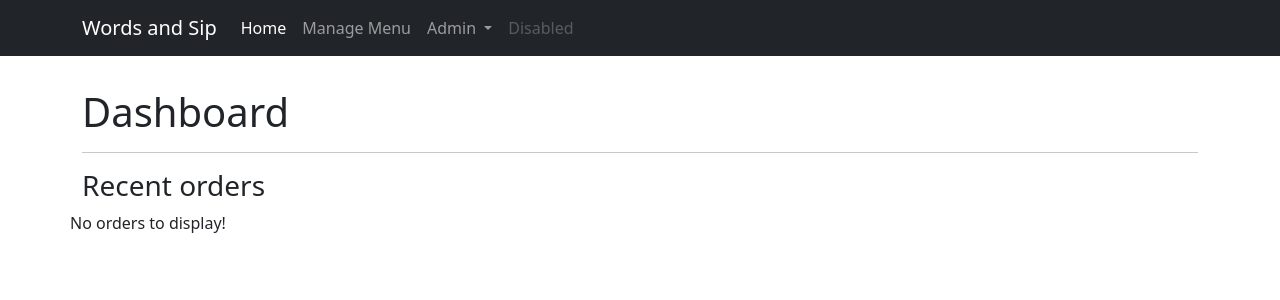
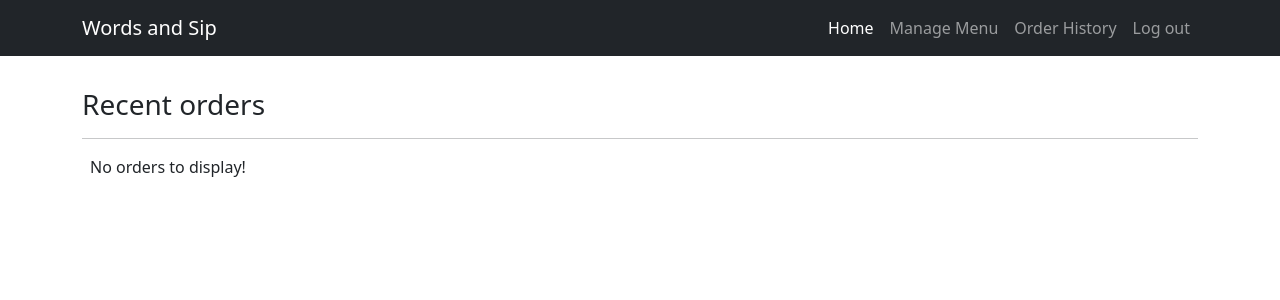
Before and after one commit to StandinKP/wordsandsips, a Flask app: page /admin/dashboard in a window 1280 px wide. Shown: the top 300 px of the page. Run offline with Flask 2, Linux system fonts and the light colour scheme; the visitor is signed in with stand-in values (Sample User, id 1); data that the repository does not hold is empty.

Commit message:
order history added

```diff
--- a/app.py
+++ b/app.py
@@ -74,8 +74,12 @@ def checkout():
         total += int(pro.get("price")) * int(cart_dict[product_id])
     return render_template("checkout.html", cart=cart, total=total)
 
+
 @app.route('/remove_from_cart/<string:product_id>')
 def remove_from_cart(product_id):
+    product = db.child("menu").child(product_id).get().val()
+    price = product["price"]
+    session["cart"]["cart_total"] -= int(price) * int(session["cart"]["products"][product_id])
     del session["cart"]["products"][product_id]
     flash("Item deleted from cart!", "info")
     return redirect(url_for("checkout"))
@@ -85,7 +89,6 @@ def remove_from_cart(product_id):
 def confirm_order():
     cart_dict = session["cart"]["products"]
     cart = []
-    total = 0
     for product_id in list(cart_dict.keys()):
         pro = db.child("menu").child(product_id).get().val()
         amount = int(pro.get("price")) * int(cart_dict[product_id])
@@ -96,24 +99,33 @@ def confirm_order():
             "amount": amount ,
             "category": pro.get("category"),
         })
-        total += amount
     order_id = randint(1, 99999)
+    cart.append({
+        "entry_fee": session["service_charge"]
+    })
     data = {
         "name": session["name"],
         "order_no": order_id,
         "order": cart,
-        "total": total,
+        "total": session["cart"]["cart_total"] + session["service_charge"],
         'location': session["location"],
-        "start_time": session["start_time"]
+        "start_time": session["start_time"],
+        "status": "OPEN"
     }
     if session["location"] == "inside":
         data.update({"quantity": session["quantity"]})
     res = db.child("orders").push(data)
-    session["cart"] = {"products": [], "cart_total": 0}
+    session["cart"] = {"products": {}, "cart_total": 0}
+    session["service_charge"] = 0
     print(res)
     flash("Order placed", "success")
     return redirect(url_for("menu"))
 
+
+@app.route('/add_cigarette/<string:order_id>')
+def add_cigarette(order_id):
+    order = db.child("orders").order_by_child("order_no").equal_to(order_id).child("order")
+    order.update({"cigarettes": order["cigarettes"] + 1})
 
 @app.route("/update_quantity/<product_id>/<quantity>")
 def update_product_quantity(product_id, quantity):
@@ -140,12 +152,16 @@ def checkin():
         phone = request.form['phone']
         location = request.form['location']
         table = request.form['table']
+        quantity = int(request.form['quantity'])
+        start_time = request.form['start_time']
         data = {
             "name": name,
             "phone": phone,
             "type":'customer',
             "location": location,
             "table": table,
+            "quantity": quantity,
+            "start_time": start_time
         }
         results = db.child("users").push(data)
         session["name"] = name
@@ -154,29 +170,19 @@ def checkin():
         session['location'] = location
         session['table'] = table
         session["cart"] = {"products": {}, "cart_total":0}
-
+        session["quantity"] = quantity
+        session["start_time"] = start_time
         if location == 'inside':
-            return render_template("inside.html")
-        else:
-            return redirect(url_for('menu'))
+            session["service_charge"] = 100 * quantity
+        return redirect(url_for('menu'))
 
 
 
 
-@app.route('/menu', methods = ['GET','POST'])
+@app.route('/menu')
 def menu():
-    if request.method == "POST":
-        quantity = request.form['quantity']
-        start_time = request.form['start_time']
-        print(start_time)
-        session["start_time"] = start_time
-        session["quantity"] = quantity
-        res = db.child("users").child(session["id"]).update({"quantity":quantity,"start_time": str(start_time) })
-        print(res)
     menu  = db.child("menu").get().val()
     categories = set([menu[item]["category"] for item in menu.keys()])
-
-
     return render_template("menu.html", menu=menu, categories=categories)
 
 
@@ -209,7 +215,7 @@ def delete_menu(id):
     })
 
 
-@app.route('/admin/login', methods=['GET', 'POST'])
+@app.route('/login', methods=['GET', 'POST'])
 def login():
     if request.method == "POST":
         email = request.form.get("email")
@@ -230,8 +236,30 @@ def login():
 @app.route('/admin/dashboard', methods=['GET', 'POST'])
 @is_admin
 def dashboard():
-    orders = db.child("orders").get().val()
+    orders = db.child("orders").order_by_child("status").equal_to("OPEN").get().val()
     return render_template("dashboard.html", orders=orders)
+
+
+@app.route('/checkout_order/<string:order_id>', methods=['GET', 'POST'])
+def checkout_order(order_id):
+    order = db.child("orders").child(order_id).update({"status": "CLOSED"})
+    print(order)
+    return redirect(url_for("dashboard"))
+
+
+@app.route('/order_history')
+def order_history():
+    orders = db.child("orders").order_by_child("status").equal_to("CLOSED").get().val()
+
+    return render_template("order_history.html", orders=orders)
+
+
+@app.route('/delete_order/<string:id>')
+def delete_order(id):
+    db.child("orders").child(id).remove()
+    return redirect(url_for("order_history"))
+
+
 
 @app.route('/admin/logout/')
 @is_logged_in
--- a/templates/dashboard.html
+++ b/templates/dashboard.html
@@ -1,10 +1,9 @@
 {% extends "layout.html" %} {% block body %}
 
-<h1>Dashboard</h1>
-<hr />
 {% include "includes/message.html" %}
 
 <h3>Recent orders</h3>
+<hr>
 
 <div class="row">
   {% if orders %} {% for id in orders.keys() %}
@@ -13,7 +12,7 @@
       <div class="card-body">
         <h5 class="card-title">
           Order No. {{orders[id].order_no}} | {{orders[id].name}} |
-          {{orders[id].start_time}}
+          {{orders[id].start_time}} | {{orders[id].location | capitalize}}
         </h5>
         <table class="table">
           <thead>
@@ -26,13 +25,21 @@
           </thead>
           <tbody>
             {% for item in orders[id].order %}
-
+            {% if 'entry_fee' in item.keys() %}
+            <tr>
+              <th scope="row">{{loop.index}}</th>
+              <td>Entry Fee</td>
+              <td>{{orders[id].quantity}}</td>
+              <td>{{item.entry_fee}}</td>
+            </tr>
+            {% else %}
             <tr>
               <th scope="row">{{loop.index}}</th>
               <td>{{item.name}}</td>
               <td>{{item.quantity}}</td>
               <td>{{item.amount}}</td>
             </tr>
+            {% endif %}
             {% endfor %}
           </tbody>
         </table>
@@ -40,11 +47,18 @@
       </div>
       <div class="card-footer">
         <button class="btn btn-primary">Print</button>
-        <button class="btn btn-primary">Checkout</button>
+        <button class="btn btn-primary">
+          <a class="text-white text-decoration-none" href="{{url_for('checkout_order', order_id=id)}}">Checkout
+          </a>
+        </button>
+        <button class="btn btn-outline-secondary">
+          <a class=" text-dark text-decoration-none" href="{{url_for('checkout_order', order_id=id)}}">&plus;
+          </a>
+        </button>
       </div>
     </div>
   </div>
-  {% endfor %} {% else %} No orders to display! {% endif %}
+  {% endfor %} {% else %} <span class="ms-2">No orders to display!</span> {% endif %}
 </div>
 
 {% endblock %} {% block scripts %}
--- a/templates/includes/navbar.html
+++ b/templates/includes/navbar.html
@@ -1,58 +1,25 @@
 <nav class="navbar navbar-expand-lg navbar-dark bg-dark">
   <div class="container">
     <a class="navbar-brand" href="{{url_for('dashboard')}}">Words and Sip</a>
-    <button
-      class="navbar-toggler"
-      type="button"
-      data-bs-toggle="collapse"
-      data-bs-target="#navbarSupportedContent"
-      aria-controls="navbarSupportedContent"
-      aria-expanded="false"
-      aria-label="Toggle navigation"
-    >
+    <button class="navbar-toggler" type="button" data-bs-toggle="collapse" data-bs-target="#navbarSupportedContent"
+      aria-controls="navbarSupportedContent" aria-expanded="false" aria-label="Toggle navigation">
       <span class="navbar-toggler-icon"></span>
     </button>
     <div class="collapse navbar-collapse" id="navbarSupportedContent">
-      <ul class="navbar-nav me-auto mb-2 mb-lg-0">
+      <ul class="navbar-nav ms-auto mb-2 mb-lg-0">
         <li class="nav-item">
-          <a
-            class="nav-link active"
-            aria-current="page"
-            href="{{url_for('dashboard')}}"
-            >Home</a
-          >
+          <a class="nav-link active" aria-current="page" href="{{url_for('dashboard')}}">
+            Home
+          </a>
         </li>
         <li class="nav-item">
           <a class="nav-link" href="{{url_for('manage_menu')}}">Manage Menu</a>
         </li>
-        <li class="nav-item dropdown">
-          <a
-            class="nav-link dropdown-toggle"
-            href="#"
-            id="navbarDropdown"
-            role="button"
-            data-bs-toggle="dropdown"
-            aria-expanded="false"
-          >
-            Admin
-          </a>
-          <ul class="dropdown-menu" aria-labelledby="navbarDropdown">
-            <li><a class="dropdown-item" href="#">Action</a></li>
-            <li><a class="dropdown-item" href="#">Another action</a></li>
-            <li><hr class="dropdown-divider" /></li>
-            <li>
-              <a class="dropdown-item" href="{{url_for('logout')}}">Log out</a>
-            </li>
-          </ul>
+        <li class="nav-item">
+          <a class="nav-link" href="{{url_for('order_history')}}">Order History</a>
         </li>
         <li class="nav-item">
-          <a
-            class="nav-link disabled"
-            href="#"
-            tabindex="-1"
-            aria-disabled="true"
-            >Disabled</a
-          >
+          <a class="nav-link" href="{{url_for('logout')}}">Log out</a>
         </li>
       </ul>
     </div>
```
Also changed, not shown: templates/checkout.html (+35 -43 lines), templates/index.html (+65 -54 lines), templates/menu.html (+24 -61 lines).
